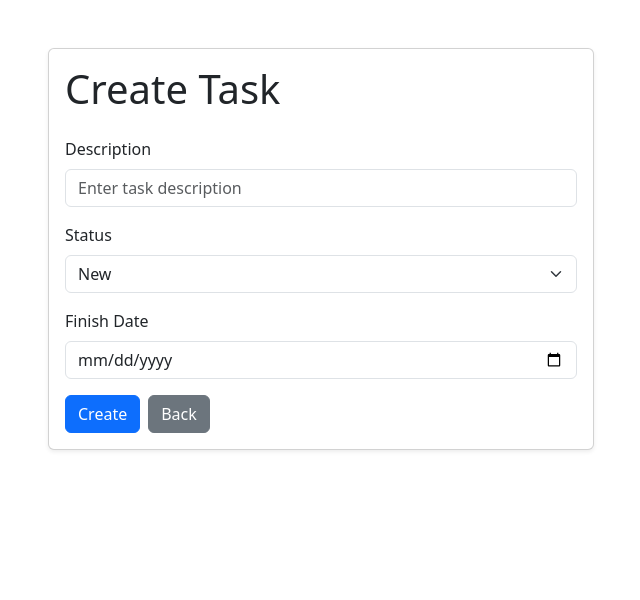
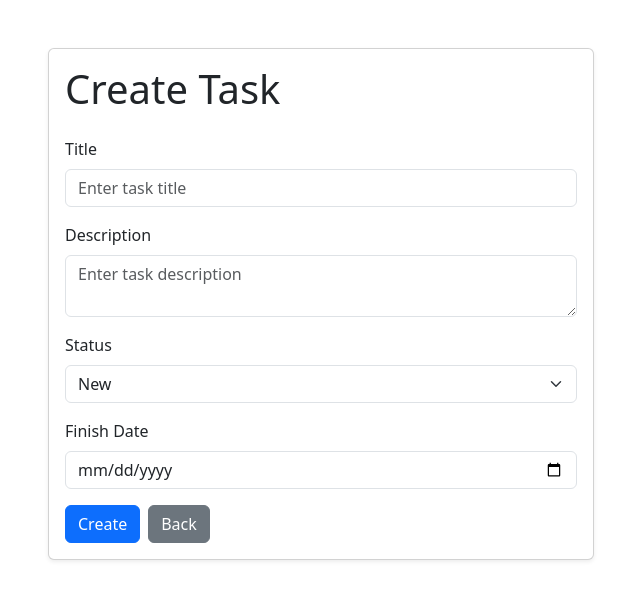
Before and after one commit to iAmBelovNikita/homework_52_nikita_belov, a Django app: page /task/create/ in a window 1280 px wide. Shown: the top 600 px of the page, without its empty margins (319-959 px from the left). Run offline with Django 5.2, Linux system fonts and the light colour scheme.

Commit message:
Change models.py: exchange description on title and add description as new. Refactor html pages for correct creation and showing tasks. Edit views logic. Edit fixtures for new model

```diff
--- a/source/todo_list/models.py
+++ b/source/todo_list/models.py
@@ -9,14 +9,15 @@ status_choices = [
 ]
 
 class TodoTask(models.Model):
-    description = models.CharField(max_length=200)
+    title = models.CharField(max_length=200)
+    description = models.TextField(max_length=500, blank=True, null=True)
     status = models.CharField(max_length=50, choices=status_choices, default='new')
     finish_date = models.DateField(blank=True, null=True)
     created_at = models.DateTimeField(auto_now_add=True)
     updated_at = models.DateTimeField(auto_now=True)
 
     def __str__(self):
-        return self.description
+        return self.title
 
     class Meta:
         db_table = "TodoTask"
--- a/source/todo_list/templates/index.html
+++ b/source/todo_list/templates/index.html
@@ -19,7 +19,7 @@
         <div class="col-md-4 mb-3">
           <div class="card">
             <div class="card-body">
-              <h5 class="card-title">{{ task.description }}</h5>
+              <h5 class="card-title">{{ task.title }}</h5>
 
               <p class="card-text">
                 Status: {{ task.get_status_display }}
--- a/source/todo_list/templates/task_create.html
+++ b/source/todo_list/templates/task_create.html
@@ -20,15 +20,26 @@
               {% csrf_token %}
 
               <div class="mb-3">
+                <label for="title" class="form-label">Title</label>
+                <input
+                  type="text"
+                  class="form-control"
+                  id="title"
+                  name="title"
+                  placeholder="Enter task title"
+                  required
+                >
+              </div>
+
+              <div class="mb-3">
                 <label for="description" class="form-label">Description</label>
-                <input
+                <textarea
                   type="text"
                   class="form-control"
                   id="description"
                   name="description"
                   placeholder="Enter task description"
-                  required
-                >
+                ></textarea>
               </div>
 
               <div class="mb-3">
@@ -59,6 +70,11 @@
                   Back
                 </a>
               </div>
+              {% if error %}
+                <div class="alert alert-danger">
+                  {{ error }}
+                </div>
+              {% endif %}
             </form>
 
           </div>
--- a/source/todo_list/views.py
+++ b/source/todo_list/views.py
@@ -14,11 +14,21 @@ def task_create(request):
     if request.method == 'GET':
         return render(request, 'task_create.html', {'status_choices': status_choices})
     elif request.method == 'POST':
+        title = request.POST.get('title', '').strip()
+        description = request.POST.get('description', '').strip()
+        status = request.POST.get('status')
+        finish_date = request.POST.get('finish_date') or None
+
+        if not title:
+            return render(request, 'task_create.html', {'status_choices': status_choices, 'error': 'Title cannot be empty'})
+
         TodoTask.objects.create(
-            description = request.POST.get('description'),
-            status = request.POST.get('status'),
-            finish_date = request.POST.get('finish_date') or None
+            title = title,
+            description = description,
+            status = status,
+            finish_date = finish_date
         )
+
         return HttpResponseRedirect('/')
 
 def task_delete(request):
```
Also changed, not shown: source/fixtures/todo_list.json (+6 -3 lines).
